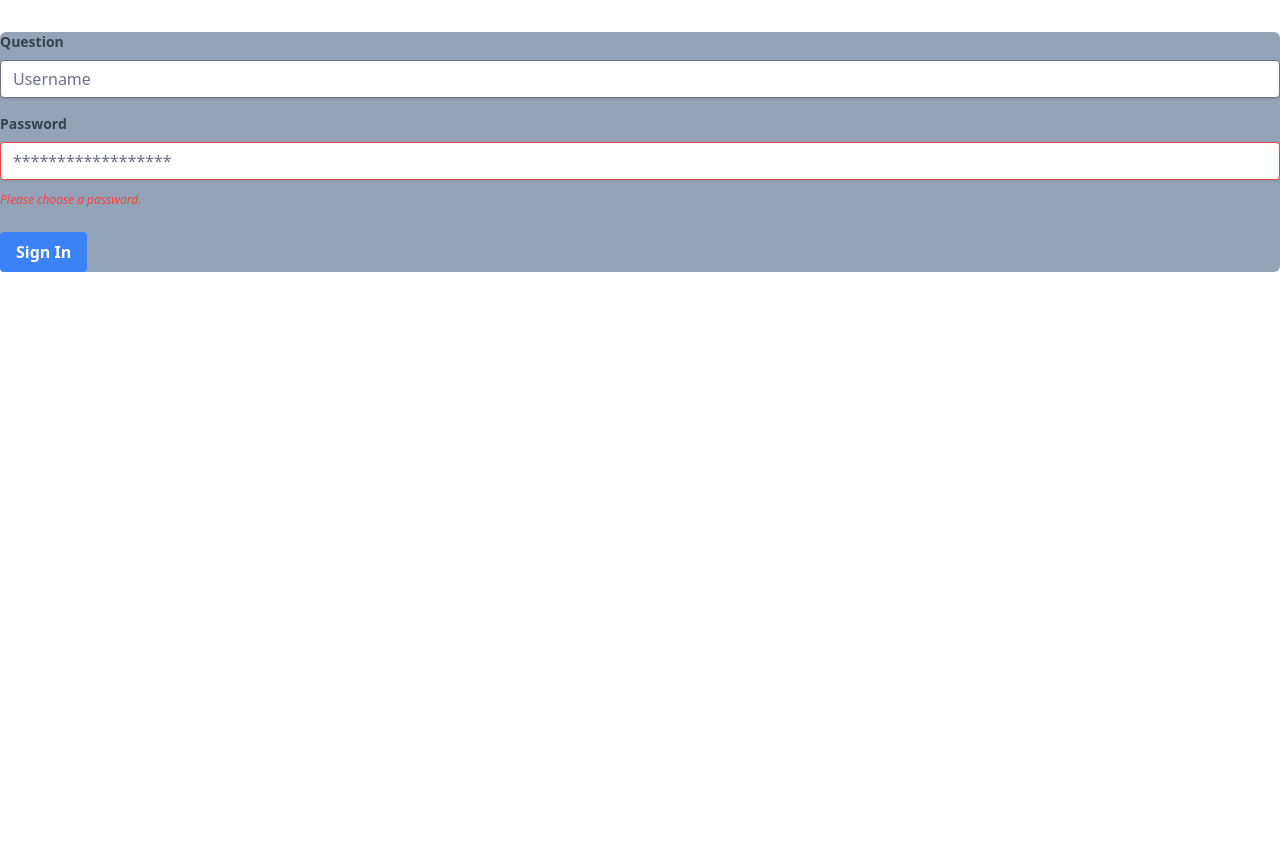
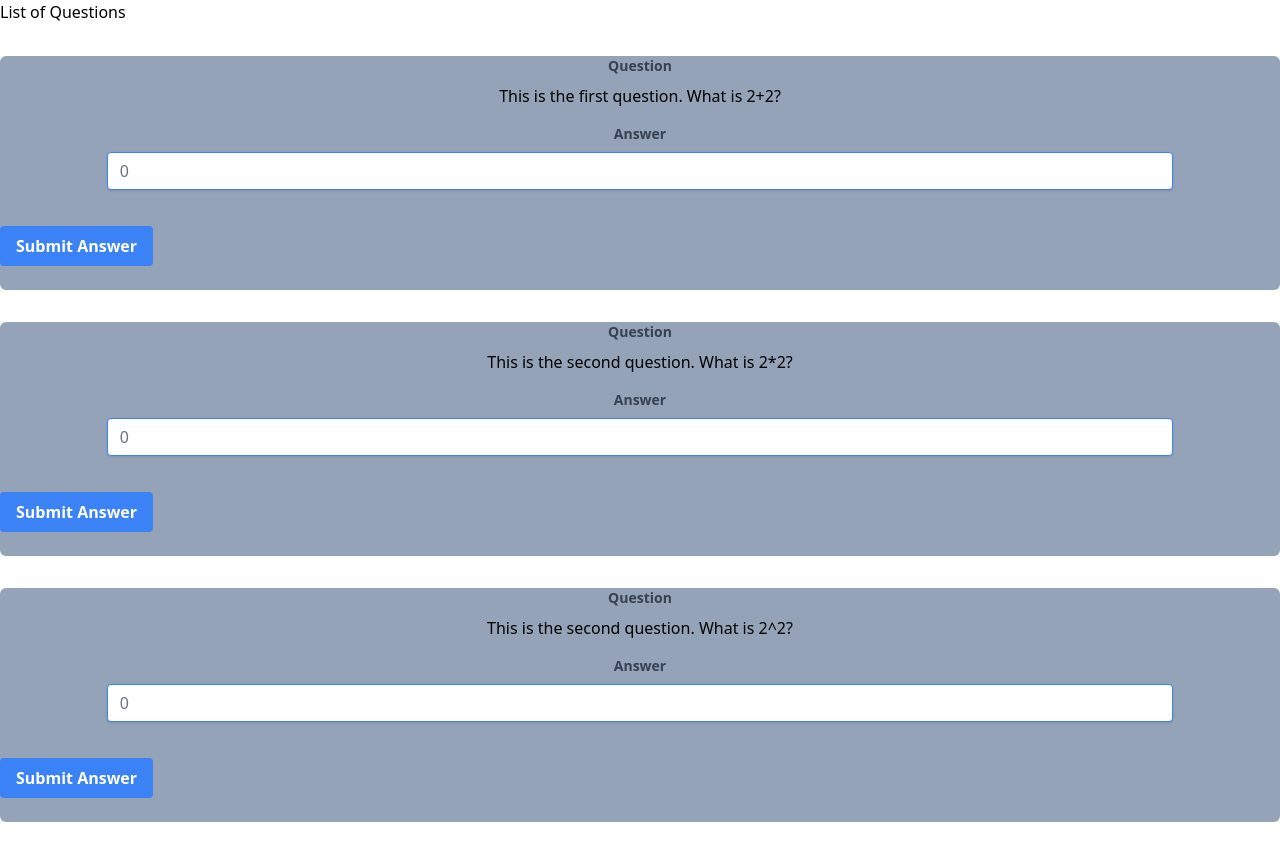
Before and after one commit to joecwilson/education-game, a React (Create React App) app: page / in a window 1280 px wide. Before the commit the page ends 800 px from the top, so only its background shows below. Built offline with nearby package versions, Linux system fonts and the light colour scheme.

Commit message:
Uses React Hooks

```diff
--- a/src/App.js
+++ b/src/App.js
@@ -1,10 +1,10 @@
 import React, { Component } from 'react';
-import QuestionView from './QuestionView';
+import QuestionList from './QuestionList';
 
 class App extends Component{
   render(){
     return(
-      <QuestionView/>
+      <QuestionList/>
     )
   }
 }
--- /dev/null
+++ b/src/QuestionList.js
@@ -0,0 +1,35 @@
+import React, {useState} from 'react'
+import QuestionView from './QuestionView'
+
+export default function QuestionList (){
+    const initialValues = [
+        {
+            _id: "something",
+            text: "This is the first question. What is 2+2?",
+            answer: 4
+        },
+        {
+            _id: "something_else",
+            text: "This is the second question. What is 2*2?",
+            answer: 4
+        },
+        {
+            _id: "final_question",
+            text: "This is the second question. What is 2^2?",
+            answer: 4
+        }
+    ];
+    const [questions] = useState(initialValues);
+    const questionViews = questions.map(
+        question => <QuestionView key={question._id} question={question}/>
+    );
+    return(
+        <div className="container">
+            <h1>
+                List of Questions
+            </h1>
+            {questionViews}
+        </div>
+    );
+
+    }
--- a/src/QuestionView.js
+++ b/src/QuestionView.js
@@ -1,29 +1,33 @@
 import React from 'react';
 
-export default function QuestionView(){
+const QuestionView = ({question}) => {
+    const {text,answer} = question;
     return(
         <div className="container mx-auto bg-slate-400 rounded-md m-8 ">
-            <div className="mb-4">
-                <label className="block text-gray-700 text-sm font-bold mb-2" for="username">
+            <div className="mb-4 text-center">
+                <div className="block text-gray-700 text-sm font-bold mb-2" for="username">
                     Question
+                </div>
+                <div className="">
+                    <p>
+                        {text}
+                    </p>
+                </div>
+            </div>
+            <div className="mb-6 text-center">
+                <label className="block text-gray-700 text-sm font-bold mb-2"  for="answer">
+                    Answer
                 </label>
-                <input className="shadow appearance-none border rounded w-full py-2 px-3 text-gray-700 leading-tight focus:outline-none focus:shadow-outline" id="username" type="text" placeholder="Username">
+                <input className="shadow appearance-none border border-blue-500 rounded w-5/6 py-2 px-3 text-gray-700 mb-3 leading-tight focus:outline-none focus:shadow-outline mx-8" id="answer" type="number" placeholder="0">
                 </input>
             </div>
-            <div class="mb-6">
-                <label class="block text-gray-700 text-sm font-bold mb-2" for="password">
-                    Password
-                </label>
-                <input className="shadow appearance-none border border-red-500 rounded w-full py-2 px-3 text-gray-700 mb-3 leading-tight focus:outline-none focus:shadow-outline" id="password" type="password" placeholder="******************">
-                </input>
-                <p class="text-red-500 text-xs italic">Please choose a password.</p>
-            </div>
-            <div class="flex items-center justify-between">
-                <button class="bg-blue-500 hover:bg-blue-700 text-white font-bold py-2 px-4 rounded focus:outline-none focus:shadow-outline" type="button">
-                    Sign In
+            <div className="flex items-center justify-between text-center">
+                <button className="bg-blue-500 hover:bg-blue-700 text-white font-bold py-2 px-4 rounded focus:outline-none focus:shadow-outline mb-6" type="button">
+                    Submit Answer
                 </button>
             </div>
 
         </div>
-    )
-}
+    );
+};
+export default QuestionView
```
